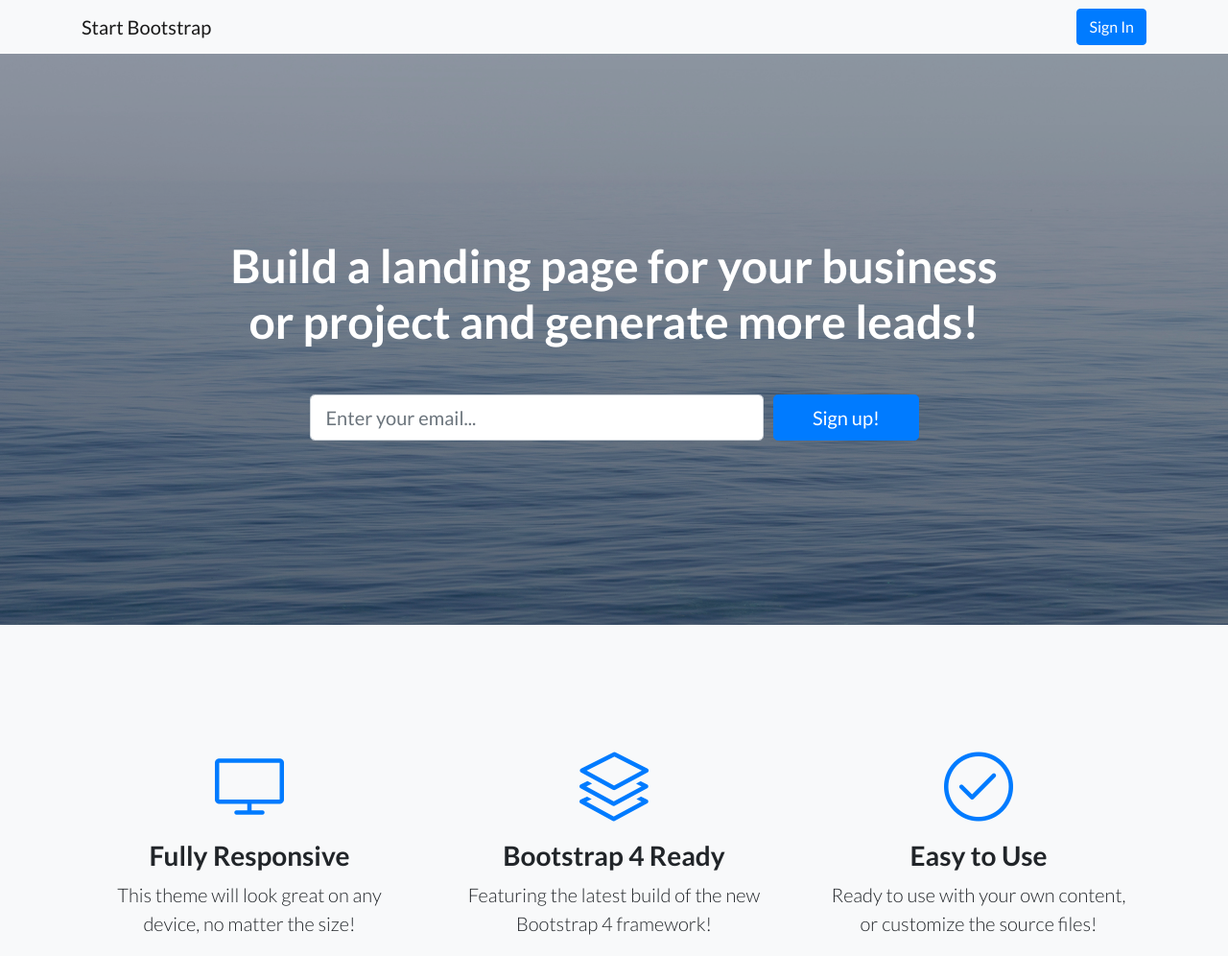
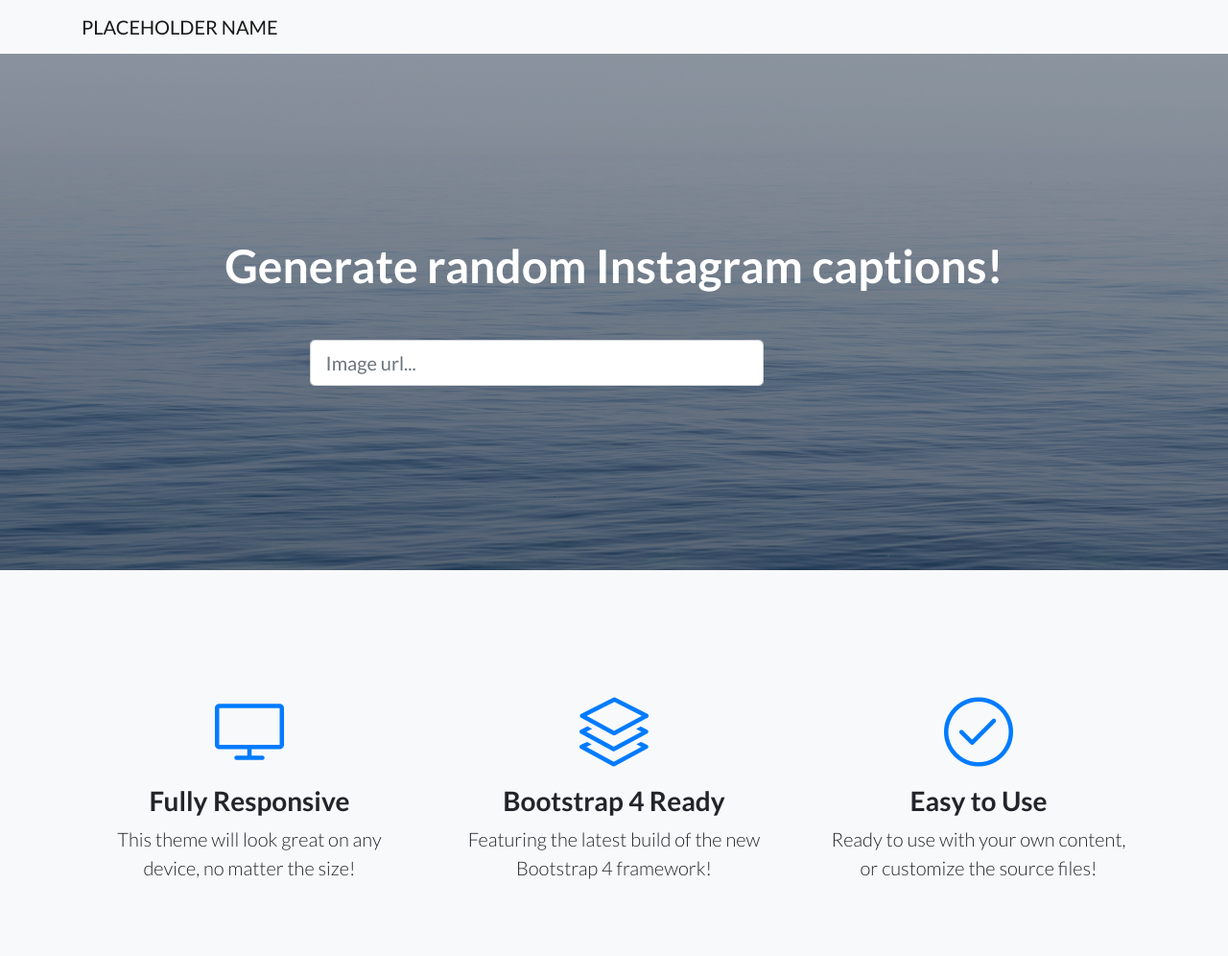
Before and after one commit to Jay-Mithani/SwampHacks2018, a website: page index.html in a window 1280 px wide. Shown: the top 996 px of the page at 96% size. Drawn offline with Linux system fonts and the light colour scheme.

Commit message:
sqqwefgrh

```diff
--- a/index.html
+++ b/index.html
@@ -8,7 +8,7 @@
 	<meta name="description" content="">
 	<meta name="author" content="">
 
-    <title>Landing Page - Start Bootstrap Theme</title>
+	<title>PLACEHOLDER TITLE</title>
 
 	<!-- Bootstrap core CSS -->
 	<link href="vendor/bootstrap/css/bootstrap.min.css" rel="stylesheet">
@@ -28,8 +28,7 @@
 	<!-- Navigation -->
 	<nav class="navbar navbar-light bg-light static-top">
 	  <div class="container">
-        <a class="navbar-brand" href="#">Start Bootstrap</a>
-        <a class="btn btn-primary" href="#">Sign In</a>
+		<a class="navbar-brand" href="#">PLACEHOLDER NAME</a>
 	  </div>
 	</nav>
 
@@ -39,16 +38,15 @@
 	  <div class="container">
 		<div class="row">
 		  <div class="col-xl-9 mx-auto">
-            <h1 class="mb-5">Build a landing page for your business or project and generate more leads!</h1>
+			<h1 class="mb-5">Generate random Instagram captions!</h1>
 		  </div>
 		  <div class="col-md-10 col-lg-8 col-xl-7 mx-auto">
 			<form>
 			  <div class="form-row">
 				<div class="col-12 col-md-9 mb-2 mb-md-0">
-                  <input type="email" class="form-control form-control-lg" placeholder="Enter your email...">
+				  <input type="PLACEHOLDER TYPE" class="form-control form-control-lg" placeholder="Image url...">
 				</div>
 				<div class="col-12 col-md-3">
-                  <button type="submit" class="btn btn-block btn-lg btn-primary">Sign up!</button>
 				</div>
 			  </div>
 			</form>
```
Lines whose indentation alone changed are shown as unchanged.
